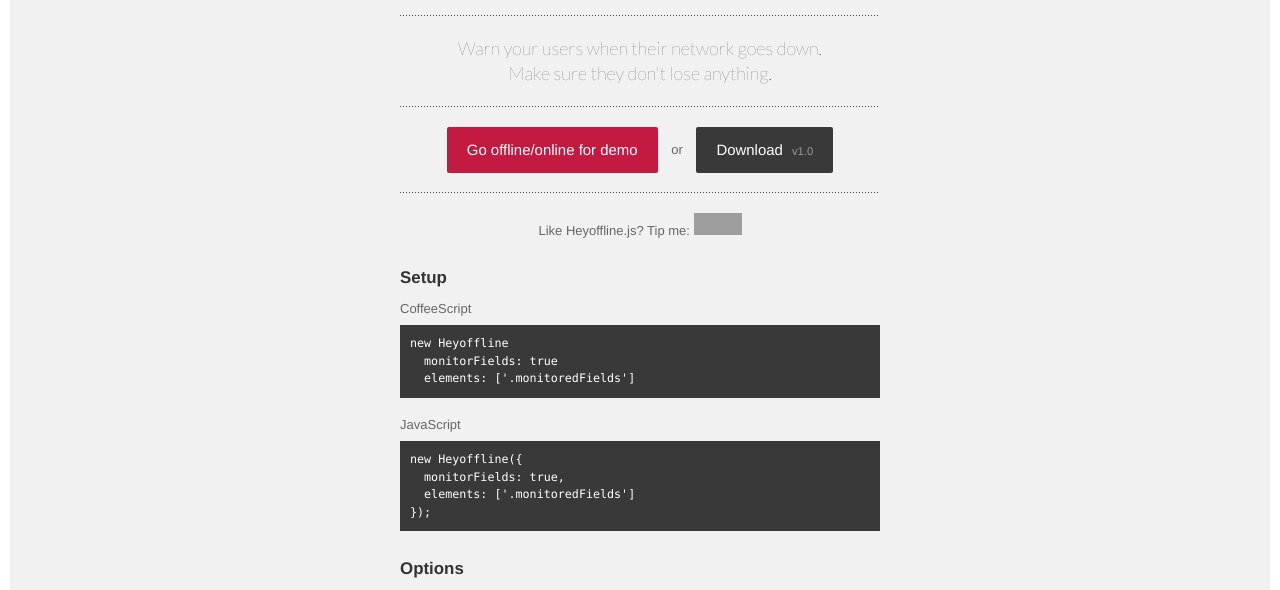
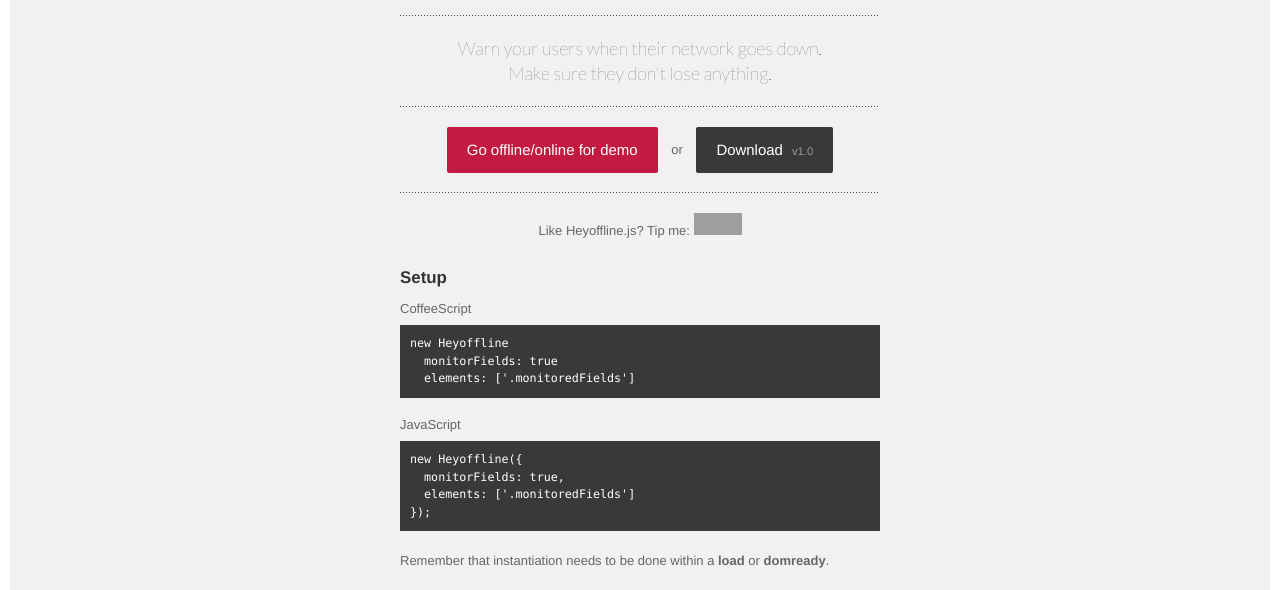
Before and after one commit to oskarkrawczyk/heyoffline, a plain HTML site: page index.html in a window 1280 px wide. Shown: the part 147-737 px from the top of the page. Drawn offline with Linux system fonts and the light colour scheme; grey boxes are pictures that could not be loaded; files whose address does not match are found by name.

Commit message:
Explanation

```diff
--- a/index.html
+++ b/index.html
@@ -6,7 +6,9 @@
     <link rel="stylesheet" href="public/stylesheets/screen.css" type="text/css" media="screen, projection" />
     <script type="text/javascript" src="public/javascripts/heyoffline.js"></script>
     <script type="text/javascript">
-      new Heyoffline();
+      window.addEventListener('load', function(){
+        new Heyoffline();
+      }, false);
     </script>
     <title>Heyoffline.js</title>
   </head>
@@ -27,6 +29,7 @@
         width="48pt" height="22pt"></iframe></p>
 
       <h3>Setup</h3>
+
       <h4>CoffeeScript</h4>
 <pre>
 new Heyoffline
@@ -41,6 +44,8 @@
   elements: ['.monitoredFields']
 });
 </pre>
+
+      <p>Remember that instantiation needs to be done within a <strong>load</strong> or <strong>domready</strong>.</p>
 
       <h3>Options</h3>
       <table>
```
